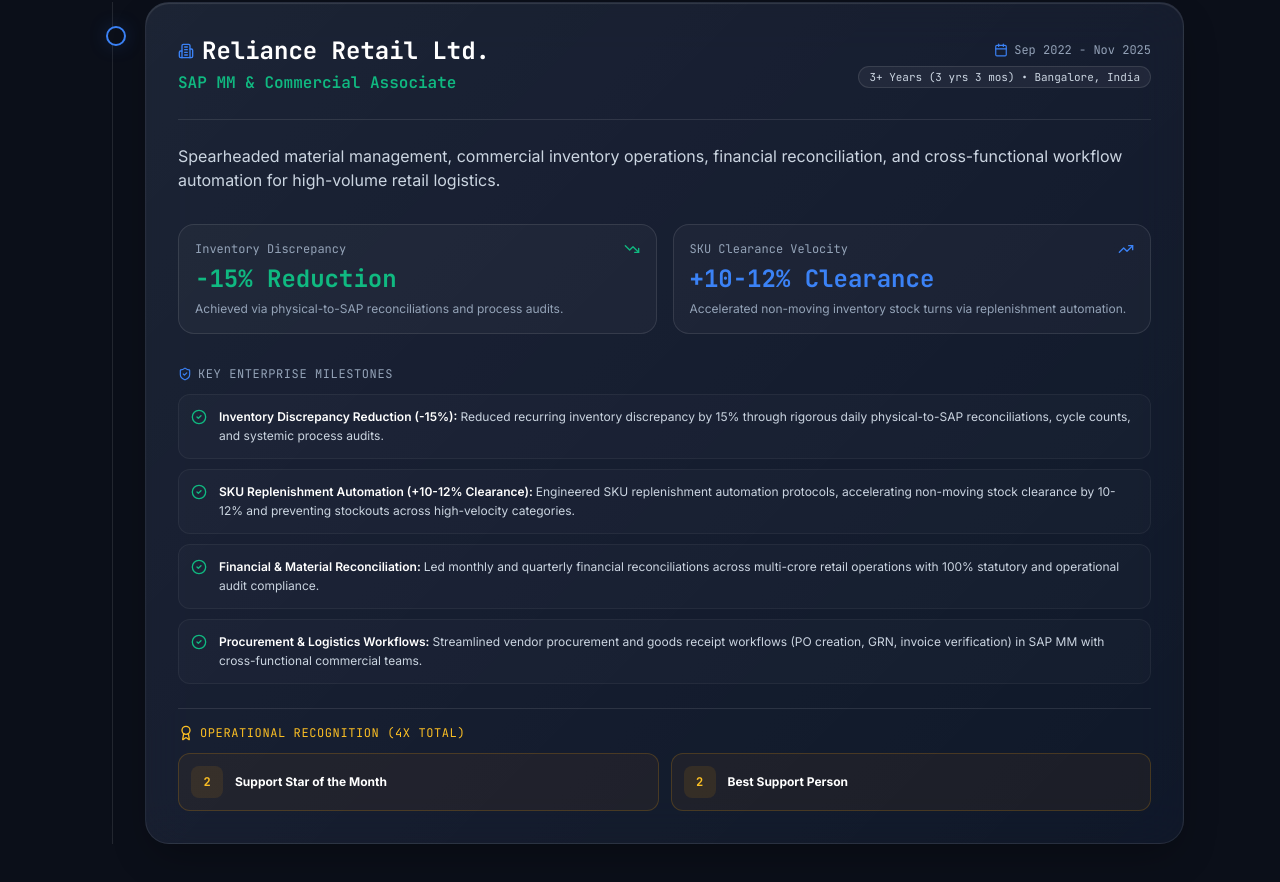
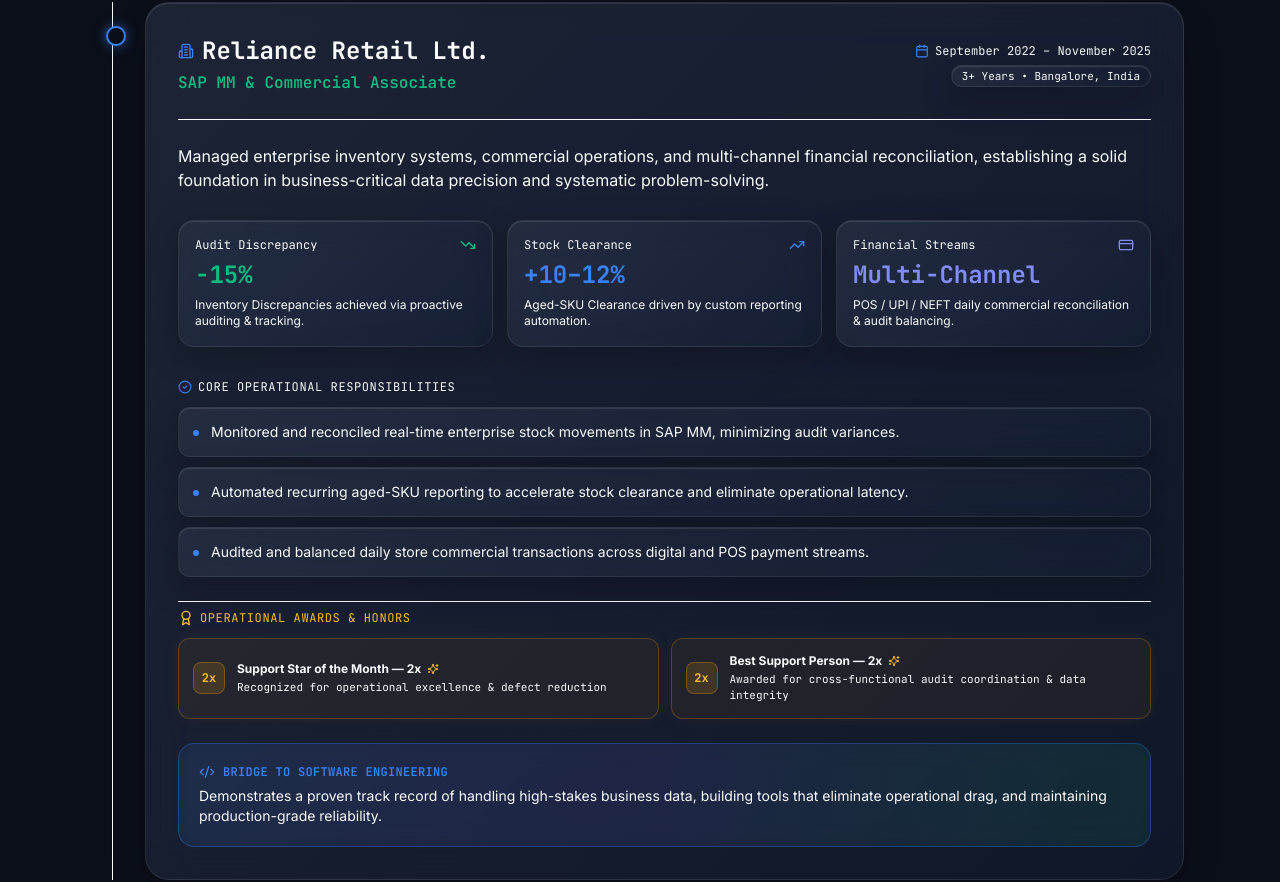
Before and after one commit to SunilKumarKV/SunilKumarKV-Portfolio, a React (Vite) app: page / in a window 1280 px wide. Shown: the part 4840-5722 px from the top of the page. Built offline with nearby package versions, Linux system fonts and the light colour scheme; no server answers.

Commit message:
feat(experience): update reliance retail tenure with metrics, awards, and engineering impact

```diff
--- a/src/components/sections/ExperienceSection.jsx
+++ b/src/components/sections/ExperienceSection.jsx
@@ -1,46 +1,42 @@
-import React, { useState } from 'react';
+import React from 'react';
 import { portfolioData } from '../../data/portfolioData';
 import { Briefcase } from 'lucide-react';
 import ExperienceCard from './experience/ExperienceCard';
 
+/**
+ * ExperienceSection Component
+ * Highlights Sunil's 3+ years enterprise operations background at Reliance Retail Ltd.
+ */
 export default function ExperienceSection() {
   const { professionalExperience } = portfolioData;
-  const [lens, setLens] = useState('all'); // 'all' | 'systems' | 'operations'
 
   return (
     <section id="experience" className="scroll-mt-28 space-y-10 relative z-10">
-      <div className="flex flex-col md:flex-row md:items-end justify-between gap-4 pb-4 border-b border-white/10">
+      {/* Section Header */}
+      <div className="flex flex-col md:flex-row md:items-end justify-between gap-4 pb-4 border-b border-[var(--border-glass)]">
         <div className="space-y-2">
           <div className="inline-flex items-center gap-2 px-3.5 py-1.5 rounded-full text-xs font-mono bg-electric-blue/10 border border-electric-blue/20 text-electric-blue backdrop-blur-md">
             <Briefcase className="w-3.5 h-3.5 text-electric-blue" />
             <span>Enterprise Operations & Career Milestones</span>
           </div>
-          <h2 className="text-3xl sm:text-4xl font-extrabold tracking-tight text-white">
+          <h2 className="text-3xl sm:text-4xl font-extrabold tracking-tight text-[var(--text-primary)]">
             Professional Experience
           </h2>
-          <p className="text-slate-400 text-sm sm:text-base max-w-2xl leading-relaxed">
+          <p className="text-[var(--text-secondary)] text-sm sm:text-base max-w-2xl leading-relaxed">
             3+ years of high-volume enterprise operations at Reliance Retail Ltd., applying data integrity and automated workflows to multi-crore retail logistics.
           </p>
         </div>
 
-        <div className="flex items-center p-1 rounded-xl bg-slate-900/90 border border-white/10 text-xs font-mono">
-          {['all', 'systems', 'operations'].map((item) => (
-            <button
-              key={item}
-              onClick={() => setLens(item)}
-              className={`px-3 py-1.5 rounded-lg capitalize transition-all ${
-                lens === item ? 'bg-electric-blue text-white shadow-specular-blue' : 'text-slate-400 hover:text-white'
-              }`}
-            >
-              {item === 'all' ? 'All Perspectives' : item === 'systems' ? 'Systems & Logic' : 'Commercial Ops'}
-            </button>
-          ))}
+        <div className="inline-flex items-center gap-2 px-3.5 py-1.5 rounded-xl ios-glass border border-[var(--border-glass)] text-xs font-mono text-emerald self-start md:self-auto">
+          <span className="w-2 h-2 rounded-full bg-emerald animate-pulse" />
+          <span>3+ Years Enterprise Ops</span>
         </div>
       </div>
 
-      <div className="relative pl-6 sm:pl-8 border-l border-white/10 space-y-12 ml-2 sm:ml-4">
+      {/* Timeline Container */}
+      <div className="relative pl-6 sm:pl-8 border-l border-[var(--border-glass)] space-y-12 ml-2 sm:ml-4">
         {professionalExperience.map((job) => (
-          <ExperienceCard key={job.id} job={job} lens={lens} />
+          <ExperienceCard key={job.id} job={job} />
         ))}
       </div>
     </section>
--- a/src/components/sections/experience/ExperienceCard.jsx
+++ b/src/components/sections/experience/ExperienceCard.jsx
@@ -5,96 +5,155 @@
   Award,
   TrendingDown,
   TrendingUp,
+  CreditCard,
   CheckCircle2,
-  ShieldCheck,
-  Layers,
-  Sparkles
+  Sparkles,
+  Code2
 } from 'lucide-react';
 import GlassCard from '../../ui/GlassCard';
 
-export default function ExperienceCard({ job, lens }) {
+export default function ExperienceCard({ job }) {
   return (
     <div className="relative group">
       {/* Timeline Glowing Node */}
-      <div className="absolute -left-[31px] sm:-left-[39px] top-6 w-5 h-5 rounded-full bg-slate-950 border-2 border-electric-blue flex items-center justify-center shadow-specular-blue">
+      <div className="absolute -left-[31px] sm:-left-[39px] top-6 w-5 h-5 rounded-full bg-slate-950 border-2 border-electric-blue flex items-center justify-center shadow-[0_0_12px_rgba(59,130,246,0.6)]">
         <span className="w-1.5 h-1.5 rounded-full bg-emerald animate-ping" />
       </div>
 
       <GlassCard className="p-6 sm:p-8 space-y-6">
-        {/* Header */}
-        <div className="flex flex-col sm:flex-row sm:items-center justify-between gap-4 pb-6 border-b border-white/10">
+        {/* Header: Company, Role, Period & Location */}
+        <div className="flex flex-col sm:flex-row sm:items-center justify-between gap-4 pb-6 border-b border-[var(--border-glass)]">
           <div className="space-y-1">
             <div className="flex items-center gap-2">
               <Building2 className="w-4 h-4 text-electric-blue" />
-              <h3 className="text-xl sm:text-2xl font-bold text-white font-mono">{job.company}</h3>
+              <h3 className="text-xl sm:text-2xl font-bold text-[var(--text-primary)] font-mono">
+                {job.company}
+              </h3>
             </div>
-            <p className="text-base font-semibold text-emerald font-mono">{job.role}</p>
+            <p className="text-base font-semibold text-emerald font-mono">
+              {job.role}
+            </p>
           </div>
-          <div className="flex flex-wrap sm:flex-col sm:items-end gap-2 text-xs font-mono text-slate-400">
-            <span className="flex items-center gap-1.5"><Calendar className="w-3.5 h-3.5 text-electric-blue" />{job.period}</span>
-            <span className="text-[11px] px-2.5 py-0.5 rounded-full bg-white/5 border border-white/10 text-slate-300">{job.duration} • {job.location}</span>
+          <div className="flex flex-wrap sm:flex-col sm:items-end gap-1.5 text-xs font-mono text-[var(--text-secondary)]">
+            <span className="flex items-center gap-1.5">
+              <Calendar className="w-3.5 h-3.5 text-electric-blue" />
+              {job.period}
+            </span>
+            <span className="text-[11px] px-2.5 py-0.5 rounded-full ios-glass border border-[var(--border-glass)] text-[var(--text-secondary)]">
+              {job.duration} • {job.location}
+            </span>
           </div>
         </div>
 
-        <p className="text-sm sm:text-base text-slate-300 leading-relaxed">{job.summary}</p>
+        {/* Context Summary */}
+        <p className="text-sm sm:text-base text-[var(--text-secondary)] leading-relaxed">
+          {job.summary}
+        </p>
 
-        {/* Quantified Metrics Bento */}
-        <div className="grid grid-cols-1 sm:grid-cols-2 gap-4 pt-2">
-          <div className="p-4 rounded-2xl bg-white/[0.03] border border-white/10 space-y-1.5">
+        {/* Stat Cards Row */}
+        <div className="grid grid-cols-1 md:grid-cols-3 gap-3.5 pt-1">
+          <div className="p-4 rounded-2xl ios-glass border border-[var(--border-glass)] space-y-1.5 group/stat hover:border-emerald/40 transition-colors">
             <div className="flex items-center justify-between">
-              <span className="text-xs font-mono text-slate-400">Inventory Discrepancy</span>
+              <span className="text-xs font-mono text-[var(--text-secondary)]">Audit Discrepancy</span>
               <TrendingDown className="w-4 h-4 text-emerald" />
             </div>
-            <div className="text-2xl font-black text-emerald font-mono">-15% Reduction</div>
-            <p className="text-xs text-slate-400">Achieved via physical-to-SAP reconciliations and process audits.</p>
+            <div className="text-2xl font-black text-emerald font-mono">-15%</div>
+            <p className="text-xs text-[var(--text-secondary)] leading-snug">
+              Inventory Discrepancies achieved via proactive auditing & tracking.
+            </p>
           </div>
-          <div className="p-4 rounded-2xl bg-white/[0.03] border border-white/10 space-y-1.5">
+
+          <div className="p-4 rounded-2xl ios-glass border border-[var(--border-glass)] space-y-1.5 group/stat hover:border-electric-blue/40 transition-colors">
             <div className="flex items-center justify-between">
-              <span className="text-xs font-mono text-slate-400">SKU Clearance Velocity</span>
+              <span className="text-xs font-mono text-[var(--text-secondary)]">Stock Clearance</span>
               <TrendingUp className="w-4 h-4 text-electric-blue" />
             </div>
-            <div className="text-2xl font-black text-electric-blue font-mono">+10-12% Clearance</div>
-            <p className="text-xs text-slate-400">Accelerated non-moving inventory stock turns via replenishment automation.</p>
+            <div className="text-2xl font-black text-electric-blue font-mono">+10–12%</div>
+            <p className="text-xs text-[var(--text-secondary)] leading-snug">
+              Aged-SKU Clearance driven by custom reporting automation.
+            </p>
+          </div>
+
+          <div className="p-4 rounded-2xl ios-glass border border-[var(--border-glass)] space-y-1.5 group/stat hover:border-indigo-400/40 transition-colors">
+            <div className="flex items-center justify-between">
+              <span className="text-xs font-mono text-[var(--text-secondary)]">Financial Streams</span>
+              <CreditCard className="w-4 h-4 text-indigo-400" />
+            </div>
+            <div className="text-2xl font-black text-indigo-400 font-mono">Multi-Channel</div>
+            <p className="text-xs text-[var(--text-secondary)] leading-snug">
+              POS / UPI / NEFT daily commercial reconciliation & audit balancing.
+            </p>
           </div>
         </div>
 
-        {/* Achievements */}
+        {/* Core Responsibilities Bullet Points */}
         <div className="space-y-3 pt-2">
-          <h4 className="text-xs font-mono uppercase tracking-wider text-slate-400 flex items-center gap-1.5">
-            <ShieldCheck className="w-3.5 h-3.5 text-electric-blue" /> Key Enterprise Milestones
+          <h4 className="text-xs font-mono uppercase tracking-wider text-[var(--text-secondary)] flex items-center gap-1.5">
+            <CheckCircle2 className="w-3.5 h-3.5 text-electric-blue" /> Core Operational Responsibilities
           </h4>
           <div className="space-y-2.5">
-            {job.achievements.map((item, idx) => (
-              <div key={idx} className="flex items-start gap-3 p-3 rounded-xl bg-white/[0.02] border border-white/5">
-                <CheckCircle2 className="w-4 h-4 text-emerald flex-shrink-0 mt-0.5" />
-                <div className="space-y-0.5 text-xs">
-                  <span className="font-semibold text-white">{item.title}: </span>
-                  <span className="text-slate-300 leading-relaxed">{item.description}</span>
-                </div>
+            {job.responsibilities?.map((item, idx) => (
+              <div
+                key={idx}
+                className="flex items-start gap-3 p-3.5 rounded-xl ios-glass border border-[var(--border-glass)] hover:border-white/20 transition-colors"
+              >
+                <div className="w-1.5 h-1.5 rounded-full bg-electric-blue flex-shrink-0 mt-2" />
+                <p className="text-xs sm:text-sm text-[var(--text-primary)] leading-relaxed">
+                  {item}
+                </p>
               </div>
             ))}
           </div>
         </div>
 
-        {/* Awards */}
-        {job.awards && (
-          <div className="pt-4 border-t border-white/10 space-y-3">
-            <h4 className="text-xs font-mono uppercase tracking-wider text-amber-400 flex items-center gap-1.5">
-              <Award className="w-4 h-4" /> Operational Recognition (4x Total)
-            </h4>
-            <div className="grid grid-cols-1 sm:grid-cols-2 gap-3">
-              {job.awards.map((award, i) => (
-                <div key={i} className="p-3 rounded-xl bg-amber-500/[0.05] border border-amber-500/20 flex items-center gap-3">
-                  <div className="w-8 h-8 rounded-lg bg-amber-500/10 flex items-center justify-center text-amber-400 font-mono font-bold text-xs">{award.count}</div>
-                  <div>
-                    <div className="text-xs font-bold text-white">{award.title}</div>
-                    <div className="text-[10px] text-slate-400 font-mono">{award.frequency}</div>
-                  </div>
+        {/* Awards & Honors Row */}
+        <div className="pt-2 border-t border-[var(--border-glass)] space-y-3">
+          <h4 className="text-xs font-mono uppercase tracking-wider text-amber-400 flex items-center gap-1.5">
+            <Award className="w-4 h-4 text-amber-400" /> Operational Awards & Honors
+          </h4>
+          <div className="grid grid-cols-1 sm:grid-cols-2 gap-3">
+            <div className="p-3.5 rounded-xl bg-amber-500/[0.06] border border-amber-500/25 flex items-center gap-3 shadow-[0_0_15px_rgba(245,158,11,0.08)]">
+              <div className="w-8 h-8 rounded-lg bg-amber-500/15 border border-amber-500/30 flex items-center justify-center text-amber-400 font-mono font-bold text-xs flex-shrink-0">
+                2x
+              </div>
+              <div className="space-y-0.5">
+                <div className="text-xs font-bold text-[var(--text-primary)] flex items-center gap-1.5">
+                  <span>Support Star of the Month — 2x</span>
+                  <Sparkles className="w-3 h-3 text-amber-400" />
                 </div>
-              ))}
+                <div className="text-[11px] text-[var(--text-secondary)] font-mono">
+                  Recognized for operational excellence & defect reduction
+                </div>
+              </div>
+            </div>
+
+            <div className="p-3.5 rounded-xl bg-amber-500/[0.06] border border-amber-500/25 flex items-center gap-3 shadow-[0_0_15px_rgba(245,158,11,0.08)]">
+              <div className="w-8 h-8 rounded-lg bg-amber-500/15 border border-amber-500/30 flex items-center justify-center text-amber-400 font-mono font-bold text-xs flex-shrink-0">
+                2x
+              </div>
+              <div className="space-y-0.5">
+                <div className="text-xs font-bold text-[var(--text-primary)] flex items-center gap-1.5">
+                  <span>Best Support Person — 2x</span>
+                  <Sparkles className="w-3 h-3 text-amber-400" />
+                </div>
+                <div className="text-[11px] text-[var(--text-secondary)] font-mono">
+                  Awarded for cross-functional audit coordination & data integrity
+                </div>
+              </div>
             </div>
           </div>
-        )}
+        </div>
+
+        {/* Software Engineering Translation Callout Banner */}
+        <div className="p-4 sm:p-5 rounded-2xl bg-gradient-to-r from-electric-blue/10 via-indigo-500/10 to-emerald/10 border border-electric-blue/30 backdrop-blur-md space-y-1.5">
+          <div className="flex items-center gap-2 text-xs font-mono font-semibold text-electric-blue uppercase tracking-wide">
+            <Code2 className="w-4 h-4" />
+            <span>Bridge to Software Engineering</span>
+          </div>
+          <p className="text-xs sm:text-sm text-[var(--text-primary)] leading-relaxed">
+            Demonstrates a proven track record of handling high-stakes business data, building tools that eliminate operational drag, and maintaining production-grade reliability.
+          </p>
+        </div>
       </GlassCard>
     </div>
   );
--- a/src/data/portfolioData.js
+++ b/src/data/portfolioData.js
@@ -35,40 +35,43 @@
       company: "Reliance Retail Ltd.",
       role: "SAP MM & Commercial Associate",
       location: "Bangalore, India",
-      period: "Sep 2022 - Nov 2025",
-      duration: "3+ Years (3 yrs 3 mos)",
+      period: "September 2022 – November 2025",
+      duration: "3+ Years",
       type: "Full-time Enterprise Operations",
-      summary: "Spearheaded material management, commercial inventory operations, financial reconciliation, and cross-functional workflow automation for high-volume retail logistics.",
-      achievements: [
+      summary: "Managed enterprise inventory systems, commercial operations, and multi-channel financial reconciliation, establishing a solid foundation in business-critical data precision and systematic problem-solving.",
+      stats: [
         {
-          title: "Inventory Discrepancy Reduction (-15%)",
-          description: "Reduced recurring inventory discrepancy by 15% through rigorous daily physical-to-SAP reconciliations, cycle counts, and systemic process audits.",
+          value: "-15%",
+          label: "Inventory Discrepancies",
+          detail: "Achieved via proactive inventory auditing & tracking",
         },
         {
-          title: "SKU Replenishment Automation (+10-12% Clearance)",
-          description: "Engineered SKU replenishment automation protocols, accelerating non-moving stock clearance by 10-12% and preventing stockouts across high-velocity categories.",
+          value: "+10–12%",
+          label: "Aged-SKU Clearance",
+          detail: "Driven by custom reporting automation",
         },
         {
-          title: "Financial & Material Reconciliation",
-          description: "Led monthly and quarterly financial reconciliations across multi-crore retail operations with 100% statutory and operational audit compliance.",
-        },
-        {
-          title: "Procurement & Logistics Workflows",
-          description: "Streamlined vendor procurement and goods receipt workflows (PO creation, GRN, invoice verification) in SAP MM with cross-functional commercial teams.",
+          value: "Multi-Channel",
+          label: "POS / UPI / NEFT",
+          detail: "Daily commercial reconciliation & audit balancing",
         },
       ],
+      responsibilities: [
+        "Monitored and reconciled real-time enterprise stock movements in SAP MM, minimizing audit variances.",
+        "Automated recurring aged-SKU reporting to accelerate stock clearance and eliminate operational latency.",
+        "Audited and balanced daily store commercial transactions across digital and POS payment streams.",
+      ],
       awards: [
-        { title: "Support Star of the Month", count: 2, note: "Awarded 2x for operational excellence and defect prevention" },
-        { title: "Best Support Person", count: 2, note: "Awarded 2x for exemplary cross-functional coordination and audit accuracy" },
+        { title: "Support Star of the Month", count: "2x", note: "Awarded for operational excellence & defect prevention" },
+        { title: "Best Support Person", count: "2x", note: "Awarded for exemplary cross-functional audit coordination" },
       ],
+      engineeringBridge: "Bridge to Software Engineering: Demonstrates a proven track record of handling high-stakes business data, building tools that eliminate operational drag, and maintaining production-grade reliability.",
       technologies: [
         "SAP MM",
-        "SAP CRM",
+        "Commercial Ops",
         "Inventory Optimization",
+        "Reporting Automation",
         "Financial Reconciliation",
-        "Process Automation",
-        "Vendor Management",
-        "Operational Audits"
       ],
     },
   ],
```
